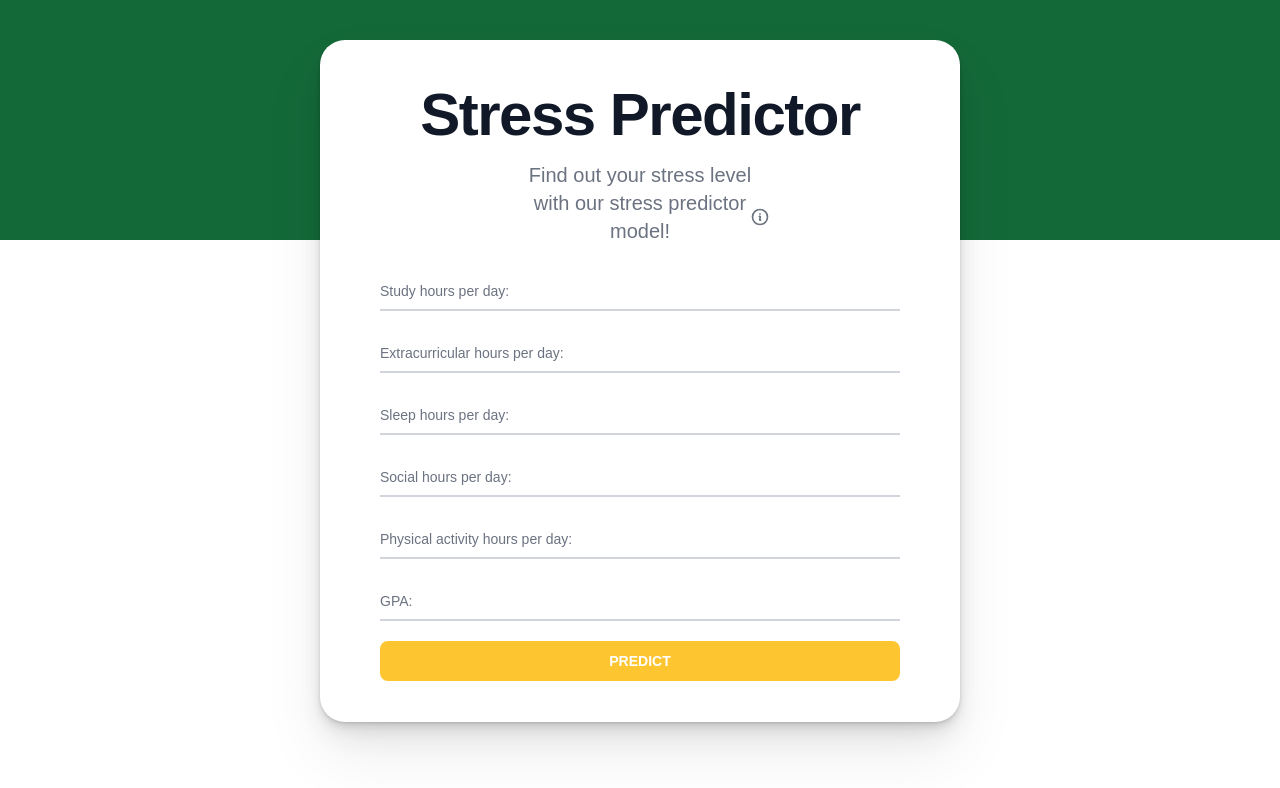
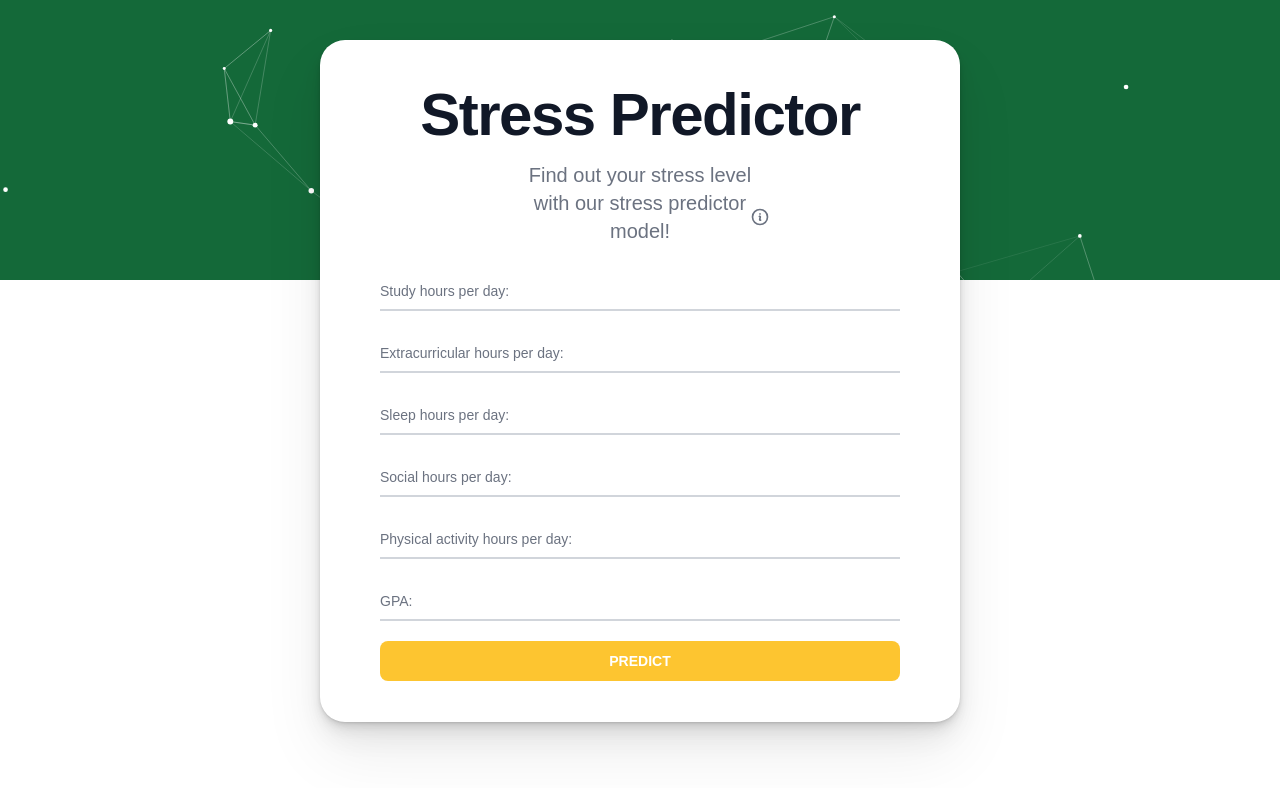
Before and after one commit to VSUrhuel/vsu-stress-predictor, a Next.js app in the folder client/: page / in a window 1280 px wide. Shown: the top 788 px of the page. Built offline with nearby package versions, Linux system fonts and the light colour scheme.

Commit message:
particles design added

```diff
--- a/client/package.json
+++ b/client/package.json
@@ -11,6 +11,8 @@
   "dependencies": {
     "@material-tailwind/react": "^2.1.10",
     "@nextui-org/react": "^2.4.8",
+    "@tsparticles/all": "^3.7.1",
+    "@tsparticles/react": "^3.0.0",
     "flowbite-react": "^0.10.2",
     "framer-motion": "^11.11.17",
     "next": "15.0.3",
--- a/client/src/app/page.js
+++ b/client/src/app/page.js
@@ -1,15 +1,24 @@
 'use client'
 import Form from '@/components/Form'
+import ParticlesComponent from '@/components/particles'
 
 export default function Home() {
     return (
         <div>
-            <div className="flex justify-center">
-                <div className="bg-[#146939] w-full h-60 absolute z-0"></div>
-                <div className="mt-10 w-full mb-24">
-                    <Form></Form>
-                </div>
-            </div>
+      <div className="flex justify-center">
+        <div className="relative w-full max-w-screen-xl">  {/* Container for particles and form */}
+          <div className="bg-[#146939] w-full max-h-30 absolute -z-10">
+            <ParticlesComponent className="absolute -z-10" id="particles" />
+          </div>
+
+          <div className="mt-10 w-full mb-24 absolute z-50">
+            <Form></Form>
+          </div>
+
+
         </div>
+        <div className="bg-white absolute z-10 w-full  h-3/4 -bottom-20 "></div>
+      </div>
+    </div>
     )
 }
--- a/client/src/components/Form.js
+++ b/client/src/components/Form.js
@@ -89,7 +89,7 @@ export default function Form() {
     }
 
     return (
-        <div className="Absolute z-0">
+        <div className="Absolute z-50">
             <ToastContainer limit={1} /> {/* Add this line */}
             <div className="card mx-auto bloc items-center justify-center border-1 border-black  w-1/2">
                 <h1 className="mb-4 text-4xl font-extrabold leading-none tracking-tight text-gray-900 md:text-5xl lg:text-6xl text-center mt-6">
--- /dev/null
+++ b/client/src/components/particles.js
@@ -0,0 +1,115 @@
+
+import Particles, { initParticlesEngine } from "@tsparticles/react";
+import { useEffect, useMemo, useState } from "react";
+// import { loadAll } from "@/tsparticles/all"; // if you are going to use `loadAll`, install the "@tsparticles/all" package too.
+// import { loadFull } from "tsparticles"; // if you are going to use `loadFull`, install the "tsparticles" package too.
+import { loadSlim } from "@tsparticles/slim"; // if you are going to use `loadSlim`, install the "@tsparticles/slim" package too.
+// import { loadBasic } from "@tsparticles/basic"; // if you are going to use `loadBasic`, install the "@tsparticles/basic" package too.
+
+
+
+const ParticlesComponent = (props) => {
+
+  const [init, setInit] = useState(false);
+  // this should be run only once per application lifetime
+  useEffect(() => {
+    initParticlesEngine(async (engine) => {
+      // you can initiate the tsParticles instance (engine) here, adding custom shapes or presets
+      // this loads the tsparticles package bundle, it's the easiest method for getting everything ready
+      // starting from v2 you can add only the features you need reducing the bundle size
+      //await loadAll(engine);
+      //await loadFull(engine);
+      await loadSlim(engine);
+      //await loadBasic(engine);
+    }).then(() => {
+      setInit(true);
+    });
+  }, []);
+
+  const particlesLoaded = (container) => {
+    console.log(container);
+  };
+
+
+  const options = useMemo(
+    () => ({
+      background: {
+        color: {
+          value: "#146939",
+        },
+        height: '50%',
+      },
+      fpsLimit: 120,
+      interactivity: {
+        events: {
+          onClick: {
+            enable: true,
+            mode: "repulse",
+          },
+          onHover: {
+            enable: true,
+            mode: 'grab',
+          },
+        },
+        modes: {
+          push: {
+            distance: 200,
+            duration: 15,
+          },
+          grab: {
+            distance: 150,
+          },
+        },
+      },
+      particles: {
+        color: {
+          value: "#FFFFFF",
+        },
+        links: {
+          color: "#FFFFFF",
+          distance: 150,
+          enable: true,
+          opacity: 0.3,
+          width: 1,
+        },
+        move: {
+          direction: "none",
+          enable: true,
+          outModes: {
+            default: "bounce",
+          },
+          random: true,
+          speed: 1,
+          straight: false,
+        },
+        number: {
+          density: {
+            enable: true,
+          },
+          value: 150,
+        },
+        opacity: {
+          value: 1.0,
+        },
+        shape: {
+          type: "circle",
+        },
+        size: {
+          value: { min: 1, max: 3 },
+        },
+      },
+      detectRetina: true,
+    }),
+    [],
+  );
+
+
+  return <Particles
+  id={props.id}
+  init={particlesLoaded}
+  options={options}
+  style={{ width: '100%', height: '60px', overflow: 'hidden' }}
+/>
+};
+
+export default ParticlesComponent;
```
Also changed, not shown: 1 other file (tests, documents, lock files or other folders).
